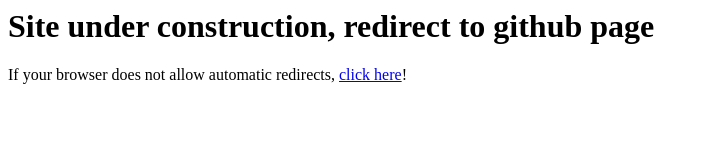
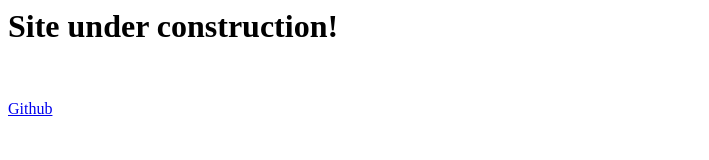
Before and after one commit to FriesNinja/friesninja.github.io, a plain HTML site: page index.html in a window 1280 px wide. Shown: the whole page, without its empty margins (0-709 px from the left). Drawn offline with Linux system fonts and the light colour scheme.

Commit message:
remove redirect

```diff
--- a/index.html
+++ b/index.html
@@ -1,9 +1,10 @@
 <html>
 	<head>
-		<meta http-equiv="refresh" content="2; URL=https://github.com/FriesNinja/">
+		<title>Under construction</title>
 	</head>
 	<body>
-		<h1>Site under construction, redirect to github page</h1>
-		<p>If your browser does not allow automatic redirects, <a href="https://github.com/FriesNinja/" >click here</a>!</p>
+		<h1>Site under construction!</h1>
+		<br>
+		<p><a href="https://github.com/FriesNinja/" >Github</a></p>
 	</body>
 </html>
```
